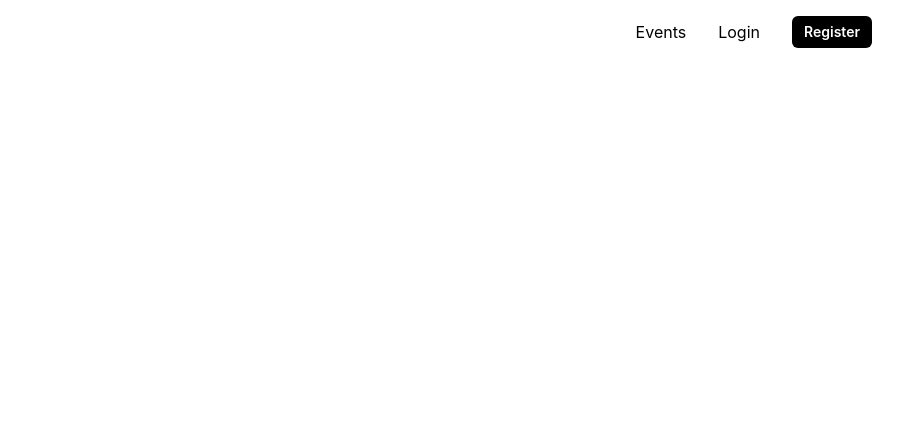
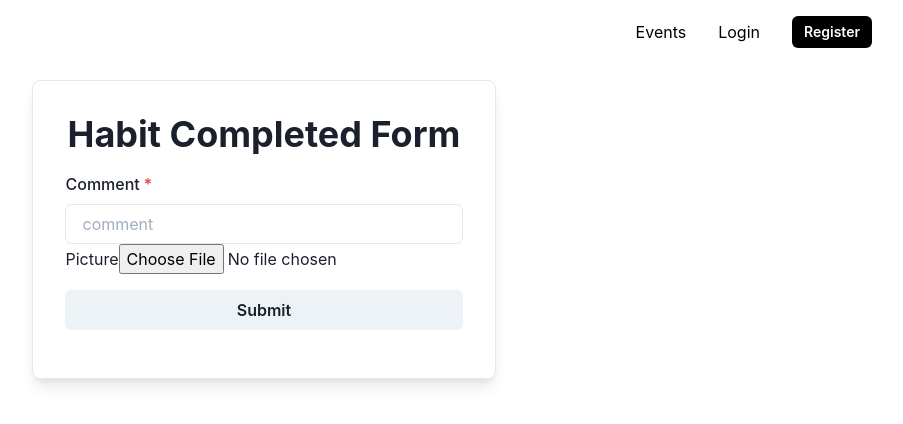
Before and after one commit to pete-livermore/habit-challenge-tracker, a React (Create React App) app in the folder client/: page /profile/1/1/1/edit in a window 1280 px wide. Shown: the top 424 px of the page, without its empty margins (376-1279 px from the left). Built offline with nearby package versions, Linux system fonts and the light colour scheme; no server answers.

Commit message:
add edit feature to habits completed

```diff
--- a/client/src/App.js
+++ b/client/src/App.js
@@ -5,11 +5,12 @@ import Register from './components/auth/Register'
 import Login from './components/auth/Login'
 import Event from './components/Event'
 import Home from './components/Home/Home'
-import AddHabitForm from './components/AddHabitForm'
+import AddHabitForm from './components/Habits/AddHabitForm'
 import TopNavbar from './components/navbar/TopNavbar'
-import SingleProfile from './components/SingleProfile'
-import DeleteHabit from './components/DeleteAndEdit/DeleteHabit'
+import SingleProfile from './components/Profile/SingleProfile'
+import DeleteHabit from './components/Habits/DeleteHabit'
 import Comments from './components/Comments'
+import EditHabit from './components/Habits/EditHabit'
 
 const App = () => {
   return (
@@ -22,6 +23,7 @@ const App = () => {
         <Route path="/login" element={<Login />} />
         <Route path="/events/:eventId/AddHabitCompletion" element={<AddHabitForm />} />
         <Route path="/profile/:userId" element={<SingleProfile />} />
+        <Route path="/profile/:userId/:eventId/:habitId/edit" element={<EditHabit />} />
         <Route path="/profile/:userId/:eventId/:habitId/delete-habit" element={<DeleteHabit />} />
         <Route path="/comments" element={<Comments />} />
       </Routes>
--- a/client/src/components/AddHabitForm.js
+++ b/client/src/components/Habits/AddHabitForm.js
@@ -3,19 +3,8 @@ import React, { useEffect, useState } from 'react'
 // import Button from 'react-bootstrap/Button'
 // import Container from 'react-bootstrap/Container'
 import axios from 'axios'
-import { ImageUpload } from './helper/ImageUpload'
 import { useParams, useNavigate } from 'react-router-dom'
-import {
-  Flex,
-  Box,
-  Heading,
-  FormControl,
-  FormLabel,
-  Input,
-  Button,
-  Alert
-
-} from '@chakra-ui/react'
+import HabitFormTemplate from './HabitFormTemplate'
 
 const AddHabitForm = () => {
 
@@ -102,62 +91,17 @@ const AddHabitForm = () => {
 
 
   console.log(habitFormData)
-  console.log(getEvent.isLive)
+  console.log(getEvent)
+  console.log(backEndError)
   return (
-    // <div className="form-page">
-    //   <Container>
-    //     <Form onSubmit={handleSubmit} className='mt-4'>
-    //       <h2>Add Completed Habit</h2>
-    //       <Form.Group className='mb-2'>
-    //         <Form.Label htmlFor='comment'>Comment</Form.Label>
-    //         <Form.Control onChange={handleChange} type="text" name="comment" placeholder='Comment' defaultValue={habitFormData.comment} />
-    //         {formErrors.comment && <Form.Text>{formErrors.comment}</Form.Text>}
-    //       </Form.Group>
-    //       <ImageUpload
-    //         value={habitFormData.picture}
-    //         name='picture'
-    //         handleImageUrl={handleImageUrl}
-    //       />
-    //       <Form.Group className='mt-4 text-center'>
-    //         <Button className='btn btn-light' type="submit">Add Completed Habit</Button>
-    //       </Form.Group>
-    //     </Form>
-    //   </Container>
-    // </div>
-
-
-<Flex width="full" align="center" justifyContent="center">
-<Box p={8} maxWidth="500px" borderWidth={1} borderRadius={8} boxShadow="lg">
-    <>
-      <Box textAlign="center">
-        <Heading>Add Completed Habit</Heading>
-        {backEndError && <Alert status='error' mt={4}>{backEndError}</Alert>}
-      </Box>
-      <Box my={4} textAlign="left">
-        <form onSubmit={handleSubmit}>
-        {/* Comment */}
-        <FormControl isRequired>
-        <FormLabel htmlFor='comment'>Comment</FormLabel>
-        <Input onChange={handleChange} type="text" name="comment" placeholder='comment' defaultValue={habitFormData.comment} />
-        {/* {formErrors.comment && <Alert status='error' mt={4}>{formErrors.comment}</Alert>} */}
-        </FormControl>
-          {/* Picture */}
-        <FormControl isRequired>
-        <ImageUpload
-            value={habitFormData.picture}
-            name='picture'
-            handleImageUrl={handleImageUrl}
-          />
-        </FormControl>
-        {/* Error + Button */}
-        <Button type="submit" width="full" mt={4}>Register</Button>
-        </form>
-      </Box>
-    </>
-</Box>
-</Flex>
-
-
+<HabitFormTemplate
+          handleSubmit={handleSubmit}
+          handleChange={handleChange}
+          formData={habitFormData}
+          formErrors={formErrors}
+          habitError={backEndError}
+          handleImageUrl={handleImageUrl}
+        />
   )
 }
 
--- /dev/null
+++ b/client/src/components/Habits/EditHabit.js
@@ -0,0 +1,86 @@
+import React, { useState, useEffect } from 'react'
+import axios from 'axios'
+import { params, useParams, useNavigate } from 'react-router-dom'
+import HabitFormTemplate from './HabitFormTemplate'
+
+const EditHabit = () => {
+
+const params = useParams()
+const navigate = useNavigate()
+
+const [singleHabitData, setSingleHabitData] = useState({
+    comment: '',
+    picture: '',
+})
+
+const [ formErrors, setFormErrors ] = useState({
+    comment: '',
+    picture: '',
+  })
+
+  const [ habitError, setHabitError ] = useState('')
+
+    useEffect(() => {
+        const getLoggedInProfile = async () => {
+            try {
+                const token = localStorage.getItem('tinyhabits-token')
+                console.log(token)
+                const { data } = await axios.get(`/api/events/${params.eventId}/habits/${params.habitId}`, {
+                    'headers': {
+                        'Authorization': 'Bearer ' + token
+                    }
+                })
+                // console.log('data', data)
+                const filterData = { comment: data.comment, picture: data.picture }
+                setSingleHabitData(filterData)
+            } catch (err) {
+                console.log(err)
+                setHabitError(err.response)
+
+
+            }
+        }
+        getLoggedInProfile()
+    }, [params]) // Only on first render
+
+
+    const handleSubmit = async (e) => {
+        e.preventDefault() // prevent reload
+        try {
+          const token = localStorage.getItem('tinyhabits-token')
+
+          await axios.put(`/api/events/${params.eventId}/habits/${params.habitId}`, singleHabitData, {
+            'headers': {
+              'Authorization': 'Bearer ' + token
+            }
+            })
+            navigate(`/profile/${params.userId}`)
+        } catch (err) {
+            console.log(err.response.data.message)
+            setFormErrors(err.response.data.errors)
+          }
+        }
+
+        const handleChange = (e) => {
+            setSingleHabitData({ ...singleHabitData, [e.target.name]: e.target.value })
+            setFormErrors({ ...formErrors, [e.target.name]: '' })
+          }
+
+          const handleImageUrl = url => {
+            setSingleHabitData({ ...singleHabitData, picture: url })
+          }
+
+    console.log(singleHabitData)
+    return (
+      <HabitFormTemplate
+      handleSubmit={handleSubmit}
+      handleChange={handleChange}
+      formData={singleHabitData}
+      formErrors={formErrors}
+      habitError={habitError}
+      handleImageUrl={handleImageUrl}
+    />
+    )
+}
+
+export default EditHabit
--- /dev/null
+++ b/client/src/components/Habits/HabitFormTemplate.js
@@ -0,0 +1,50 @@
+import React from 'react'
+import { ImageUpload } from '../helper/ImageUpload'
+// Import Bootstrap Components
+import {
+    Flex,
+    Box,
+    Heading,
+    FormControl,
+    FormLabel,
+    Input,
+    Button,
+    Alert
+
+  } from '@chakra-ui/react'
+
+const HabitFormTemplate = ({ formData, formErrors, handleChange, handleSubmit, habitError, handleImageUrl }) => (
+    <Flex width="full" align="center" justifyContent="center">
+    <Box p={8} maxWidth="500px" borderWidth={1} borderRadius={8} boxShadow="lg">
+        <>
+          <Box textAlign="center">
+            <Heading>Habit Completed Form</Heading>
+            {habitError && <Alert status='error' mt={4}>{habitError}</Alert>}
+          </Box>
+          <Box my={4} textAlign="left">
+            <form onSubmit={handleSubmit}>
+            {/* Comment */}
+            <FormControl isRequired>
+            <FormLabel htmlFor='comment'>Comment</FormLabel>
+            <Input onChange={handleChange} type="text" name="comment" placeholder='comment' defaultValue={formData.comment} />
+            {/* {formErrors.comment && <Alert status='error' mt={4}>{formErrors.comment}</Alert>} */}
+            </FormControl>
+              {/* Picture */}
+            <FormControl isRequired>
+            <ImageUpload
+                value={formData.picture}
+                name='picture'
+                handleImageUrl={handleImageUrl}
+              />
+              {/* {formErrors.picture && <Alert status='error' mt={4}>{formErrors.picture}</Alert>} */}
+            </FormControl>
+            {/* Error + Button */}
+            <Button type="submit" width="full" mt={4}>Submit</Button>
+            </form>
+          </Box>
+        </>
+    </Box>
+    </Flex>
+)
+
+export default HabitFormTemplate
```
Also changed, not shown: client/src/components/Profile/SingleProfile.js (renamed from client/src/components/SingleProfile.js, +9 -12 lines), client/src/components/DeleteAndEdit/EditProfile.js (deleted), client/src/components/Habits/DeleteHabit.js (renamed from client/src/components/DeleteAndEdit/DeleteHabit.js), client/src/components/Profile/EditProfile.js (added), 1 other file (tests, documents, lock files or other folders).
